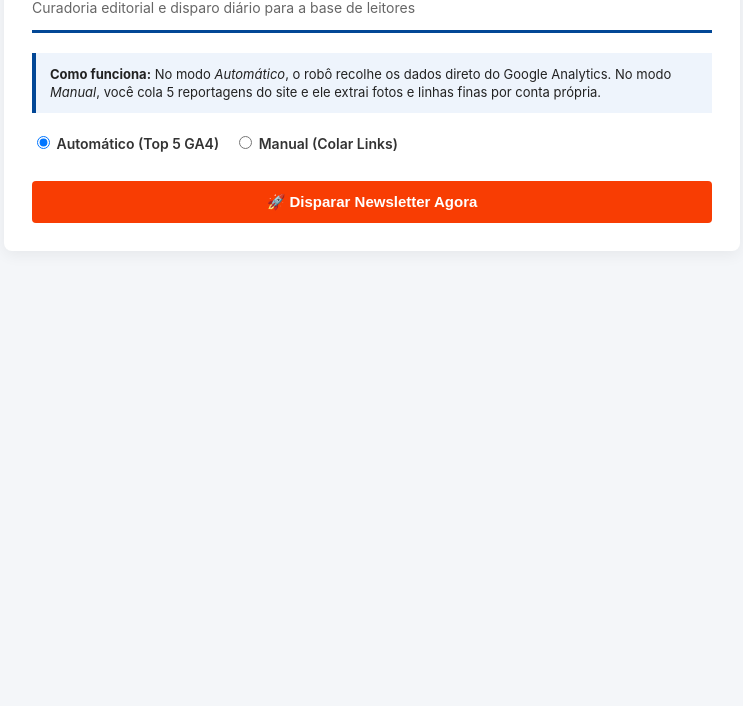
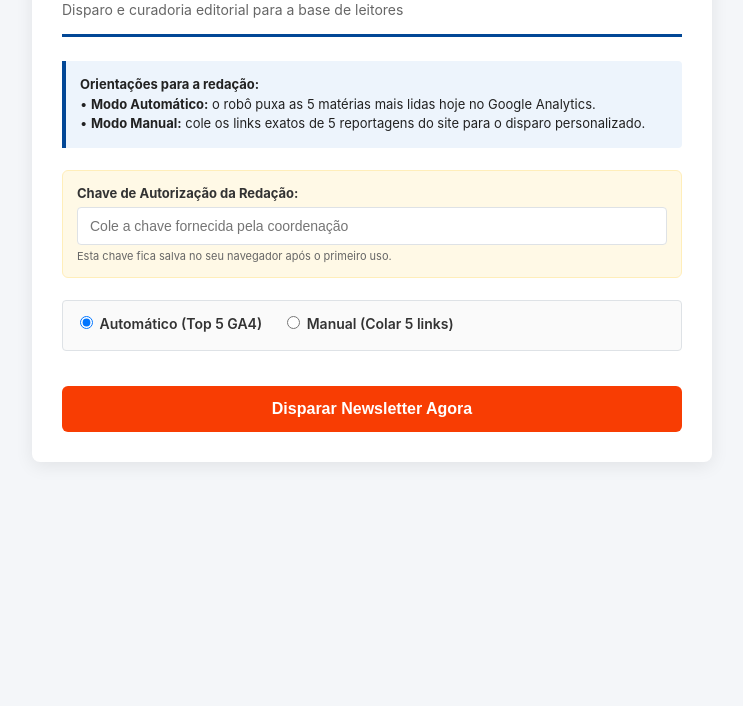
Before and after one commit to cynaramaira/newsletterjamildo, a plain HTML site: page index.html in a window 1280 px wide. Shown: the part 94-800 px from the top of the page, without its empty margins (268-1011 px from the left). Drawn offline with Linux system fonts and the light colour scheme.

Commit message:
Update newsletter interface and functionality

```diff
--- a/index.html
+++ b/index.html
@@ -3,243 +3,327 @@
 <head>
   <meta charset="UTF-8">
   <meta name="viewport" content="width=device-width, initial-scale=1.0">
-  <title>Central da Newsletter | Jamildo.com</title>
+  <title>Central de Disparo da Newsletter | Jamildo.com</title>
   <style>
     :root {
-      --azul: #024796;
-      --laranja: #f83d03;
-      --bg: #f4f6f9;
+      --azul-primario: #024796;
+      --azul-escuro: #013774;
+      --laranja-destaque: #f83d03;
+      --fundo: #f4f6f9;
       --texto: #222222;
+      --borda: #dee2e6;
     }
+
+    * {
+      box-sizing: border-box;
+    }
+
     body {
       font-family: -apple-system, BlinkMacSystemFont, "Segoe UI", Roboto, Arial, sans-serif;
-      background-color: var(--bg);
+      background-color: var(--fundo);
       color: var(--texto);
       margin: 0;
       padding: 30px 15px;
       display: flex;
       justify-content: center;
     }
-    .card {
+
+    .painel {
       background: #ffffff;
       width: 100%;
       max-width: 680px;
       border-radius: 8px;
-      padding: 28px;
-      box-shadow: 0 4px 15px rgba(0,0,0,0.06);
+      padding: 30px;
+      box-shadow: 0 4px 18px rgba(0, 0, 0, 0.08);
     }
-    .header {
-      border-bottom: 3px solid var(--azul);
-      padding-bottom: 14px;
-      margin-bottom: 20px;
+
+    .topo {
+      border-bottom: 3px solid var(--azul-primario);
+      padding-bottom: 16px;
+      margin-bottom: 24px;
     }
+
     h1 {
-      color: var(--azul);
+      color: var(--azul-primario);
       margin: 0 0 6px 0;
       font-size: 24px;
     }
-    p.sub {
-      color: #666;
+
+    p.subtitulo {
+      color: #666666;
       margin: 0;
       font-size: 14px;
     }
-    .info-box {
-      background: #eef4fc;
-      border-left: 4px solid var(--azul);
-      padding: 12px 14px;
+
+    .instrucoes {
+      background: #edf4fc;
+      border-left: 4px solid var(--azul-primario);
+      padding: 14px;
+      border-radius: 0 4px 4px 0;
       font-size: 13px;
-      margin-bottom: 20px;
-      line-height: 1.4;
+      line-height: 1.5;
+      margin-bottom: 22px;
     }
-    .opcao-modo {
-      margin-bottom: 20px;
-      display: flex;
-      gap: 15px;
+
+    .bloco-chave {
+      background-color: #fff9e6;
+      border: 1px solid #ffeeba;
+      border-radius: 6px;
+      padding: 14px;
+      margin-bottom: 22px;
     }
-    label.radio-label {
-      font-weight: 600;
-      font-size: 14px;
-      cursor: pointer;
-    }
+
     .campo {
       margin-bottom: 14px;
     }
+
     label {
       display: block;
       font-size: 13px;
-      font-weight: 600;
-      margin-bottom: 4px;
-      color: #333;
+      font-weight: 700;
+      margin-bottom: 6px;
+      color: #333333;
     }
-    input[type="text"] {
+
+    input[type="text"], input[type="password"] {
       width: 100%;
       padding: 10px 12px;
-      border: 1px solid #ced4da;
+      border: 1px solid var(--borda);
       border-radius: 4px;
       font-size: 14px;
-      box-sizing: border-box;
     }
-    input[type="text"]:focus {
+
+    input[type="text"]:focus, input[type="password"]:focus {
       outline: none;
-      border-color: var(--azul);
+      border-color: var(--azul-primario);
     }
-    .botoes {
-      margin-top: 25px;
+
+    .opcoes-modo {
       display: flex;
-      gap: 10px;
-    }
-    button {
-      flex: 1;
-      padding: 12px;
-      border: none;
-      border-radius: 4px;
-      font-weight: bold;
-      font-size: 15px;
-      cursor: pointer;
-      transition: opacity 0.2s;
-    }
-    button:hover { opacity: 0.9; }
-    button:disabled { opacity: 0.6; cursor: not-allowed; }
-    .btn-publicar {
-      background-color: var(--laranja);
-      color: white;
-    }
-    #status {
-      margin-top: 20px;
+      gap: 20px;
+      margin-bottom: 20px;
+      background: #fafafa;
       padding: 12px;
       border-radius: 4px;
+      border: 1px solid var(--borda);
+    }
+
+    .radio-label {
+      font-size: 14px;
+      font-weight: 600;
+      cursor: pointer;
+    }
+
+    .botao-disparo {
+      width: 100%;
+      background-color: var(--laranja-destaque);
+      color: #ffffff;
+      padding: 14px;
+      border: none;
+      border-radius: 6px;
+      font-size: 16px;
+      font-weight: 700;
+      cursor: pointer;
+      margin-top: 15px;
+      transition: background-color 0.2s ease;
+    }
+
+    .botao-disparo:hover {
+      background-color: #d83402;
+    }
+
+    .botao-disparo:disabled {
+      background-color: #cccccc;
+      cursor: not-allowed;
+    }
+
+    #alerta-status {
       display: none;
+      padding: 14px;
+      border-radius: 4px;
+      margin-top: 20px;
       font-size: 14px;
+      line-height: 1.4;
     }
-    .sucesso { background: #d4edda; color: #155724; border: 1px solid #c3e6cb; }
-    .erro { background: #f8d7da; color: #721c24; border: 1px solid #f5c6cb; }
+
+    .sucesso {
+      background-color: #d4edda;
+      color: #155724;
+      border: 1px solid #c3e6cb;
+    }
+
+    .erro {
+      background-color: #f8d7da;
+      color: #721c24;
+      border: 1px solid #f5c6cb;
+    }
   </style>
 </head>
 <body>
 
-<div class="card">
-  <div class="header">
+<div class="painel">
+  <div class="topo">
     <h1>Central da Newsletter | Jamildo.com</h1>
-    <p class="sub">Curadoria editorial e disparo diário para a base de leitores</p>
+    <p class="subtitulo">Disparo e curadoria editorial para a base de leitores</p>
   </div>
 
-  <div class="info-box">
-    <strong>Como funciona:</strong> No modo <em>Automático</em>, o robô recolhe os dados direto do Google Analytics. No modo <em>Manual</em>, você cola 5 reportagens do site e ele extrai fotos e linhas finas por conta própria.
+  <div class="instrucoes">
+    <strong>Orientações para a redação:</strong><br>
+    &bull; <strong>Modo Automático:</strong> o robô puxa as 5 matérias mais lidas hoje no Google Analytics.<br>
+    &bull; <strong>Modo Manual:</strong> cole os links exatos de 5 reportagens do site para o disparo personalizado.
   </div>
 
-  <div class="opcao-modo">
+  <div class="bloco-chave">
+    <label for="chaveAcesso">Chave de Autorização da Redação:</label>
+    <input type="password" id="chaveAcesso" placeholder="Cole a chave fornecida pela coordenação">
+    <span style="font-size: 11px; color: #666666; display: block; margin-top: 4px;">
+      Esta chave fica salva no seu navegador após o primeiro uso.
+    </span>
+  </div>
+
+  <div class="opcoes-modo">
     <label class="radio-label">
-      <input type="radio" name="modo" value="auto" checked onchange="toggleModo()"> Automático (Top 5 GA4)
+      <input type="radio" name="modo_envio" value="auto" checked onchange="alternarModo()">
+      Automático (Top 5 GA4)
     </label>
     <label class="radio-label">
-      <input type="radio" name="modo" value="manual" onchange="toggleModo()"> Manual (Colar Links)
+      <input type="radio" name="modo_envio" value="manual" onchange="alternarModo()">
+      Manual (Colar 5 links)
     </label>
   </div>
 
-  <div id="links-container" style="display: none;">
+  <div id="secao-links-manuais" style="display: none;">
     <div class="campo">
-      <label>1. Matéria de Capa (Destaque Principal)</label>
-      <input type="text" id="link1" placeholder="https://jamildo.com/politica/...">
+      <label>1. Matéria de Capa (Destaque Principal):</label>
+      <input type="text" id="materia1" placeholder="https://jamildo.com/politica/...">
     </div>
     <div class="campo">
-      <label>2. Segundo Destaque</label>
-      <input type="text" id="link2" placeholder="https://jamildo.com/...">
+      <label>2. Segundo Destaque:</label>
+      <input type="text" id="materia2" placeholder="https://jamildo.com/...">
     </div>
     <div class="campo">
-      <label>3. Terceiro Destaque</label>
-      <input type="text" id="link3" placeholder="https://jamildo.com/...">
+      <label>3. Terceiro Destaque:</label>
+      <input type="text" id="materia3" placeholder="https://jamildo.com/...">
     </div>
     <div class="campo">
-      <label>4. Quarto Destaque</label>
-      <input type="text" id="link4" placeholder="https://jamildo.com/...">
+      <label>4. Quarto Destaque:</label>
+      <input type="text" id="materia4" placeholder="https://jamildo.com/...">
     </div>
     <div class="campo">
-      <label>5. Quinto Destaque</label>
-      <input type="text" id="link5" placeholder="https://jamildo.com/...">
+      <label>5. Quinto Destaque:</label>
+      <input type="text" id="materia5" placeholder="https://jamildo.com/...">
     </div>
   </div>
 
-  <div class="botoes">
-    <button class="btn-publicar" id="btnDisparo" onclick="dispararNewsletter()">
-      🚀 Disparar Newsletter Agora
-    </button>
-  </div>
+  <button class="botao-disparo" id="btnDisparar" onclick="executarDisparo()">
+    Disparar Newsletter Agora
+  </button>
 
-  <div id="status"></div>
+  <div id="alerta-status"></div>
 </div>
 
 <script>
-  // CONFIGURAÇÕES DO GITHUB (Ajuste com os seus dados)
-  const GITHUB_USER = "cynaramaira";
-  const GITHUB_REPO = "newsletter";
-  const WORKFLOW_FILE = "newsletter.yml";
+  // CONFIGURAÇÕES DO REPOSITÓRIO NO GITHUB
+  // Substitua pelos dados da sua conta e do repositório
+  const CONFIG_GITHUB = {
+    usuario: "cynaramaira",
+    repositorio: "newsletter",
+    arquivoWorkflow: "newsletter.yml",
+    branch: "main"
+  };
 
-  // Token pessoal de acesso com permissão de "workflow"
-  // DICA: Você pode criar um Fine-grained Personal Access Token no GitHub só para disparar essa Action
-  const GITHUB_TOKEN = "SEU_GITHUB_PAT_AQUI";
+  // Ao abrir a página, recupera a chave salva anteriormente
+  window.addEventListener("DOMContentLoaded", () => {
+    const chaveSalva = localStorage.getItem("jamildo_newsletter_token");
+    if (chaveSalva) {
+      document.getElementById("chaveAcesso").value = chaveSalva;
+    }
+  });
 
-  function toggleModo() {
-    const isManual = document.querySelector('input[name="modo"]:checked').value === 'manual';
-    document.getElementById('links-container').style.display = isManual ? 'block' : 'none';
+  function alternarModo() {
+    const modoManual = document.querySelector('input[name="modo_envio"]:checked').value === "manual";
+    document.getElementById("secao-links-manuais").style.display = modoManual ? "block" : "none";
   }
 
-  async function dispararNewsletter() {
-    const modo = document.querySelector('input[name="modo"]:checked').value;
-    const statusDiv = document.getElementById('status');
-    const btn = document.getElementById('btnDisparo');
+  async function executarDisparo() {
+    const campoChave = document.getElementById("chaveAcesso");
+    const token = campoChave.value.trim();
+    const painelStatus = document.getElementById("alerta-status");
+    const botao = document.getElementById("btnDisparar");
+    const modo = document.querySelector('input[name="modo_envio"]:checked').value;
 
-    let inputsData = { modo: modo };
+    if (!token) {
+      exibirMensagem("Informe a Chave de Autorização da Redação antes de enviar.", "erro");
+      return;
+    }
 
-    if (modo === 'manual') {
-      const l1 = document.getElementById('link1').value.trim();
-      const l2 = document.getElementById('link2').value.trim();
-      const l3 = document.getElementById('link3').value.trim();
-      const l4 = document.getElementById('link4').value.trim();
-      const l5 = document.getElementById('link5').value.trim();
+    // Salva a chave no navegador para as próximas edições
+    localStorage.setItem("jamildo_newsletter_token", token);
 
-      if (!l1 || !l2 || !l3 || !l4 || !l5) {
-        statusDiv.className = 'erro';
-        statusDiv.style.display = 'block';
-        statusDiv.innerHTML = 'Preencha os 5 links para enviar a edição manual.';
+    let linksColetados = "";
+
+    if (modo === "manual") {
+      const links = [
+        document.getElementById("materia1").value.trim(),
+        document.getElementById("materia2").value.trim(),
+        document.getElementById("materia3").value.trim(),
+        document.getElementById("materia4").value.trim(),
+        document.getElementById("materia5").value.trim()
+      ];
+
+      const todosPreenchidos = links.every(url => url.length > 10);
+      if (!todosPreenchidos) {
+        exibirMensagem("Preencha os 5 links de matérias para autorizar o envio manual.", "erro");
         return;
       }
-      inputsData.links = `${l1},${l2},${l3},${l4},${l5}`;
+
+      linksColetados = links.join(",");
     }
 
-    btn.disabled = true;
-    btn.innerText = "Enviando comando para o robô...";
-    statusDiv.style.display = 'none';
+    botao.disabled = true;
+    botao.innerText = "Enviando comando para o servidor...";
+    painelStatus.style.display = "none";
 
     try {
-      const response = await fetch(`https://api.github.com/repos/${GITHUB_USER}/${GITHUB_REPO}/actions/workflows/${WORKFLOW_FILE}/dispatches`, {
+      const endpoint = `https://api.github.com/repos/${CONFIG_GITHUB.usuario}/${CONFIG_GITHUB.repositorio}/actions/workflows/${CONFIG_GITHUB.arquivoWorkflow}/dispatches`;
+
+      const resposta = await fetch(endpoint, {
         method: "POST",
         headers: {
           "Accept": "application/vnd.github.v3+json",
-          "Authorization": `token ${GITHUB_TOKEN}`,
+          "Authorization": `token ${token}`,
           "Content-Type": "application/json"
         },
         body: JSON.stringify({
-          ref: "main",
-          inputs: inputsData
+          ref: CONFIG_GITHUB.branch,
+          inputs: {
+            modo: modo,
+            links: linksColetados
+          }
         })
       });
 
-      if (response.status === 204) {
-        statusDiv.className = 'sucesso';
-        statusDiv.style.display = 'block';
-        statusDiv.innerHTML = '<strong>Ordem enviada com sucesso!</strong> O robô já iniciou o processo de raspagem e os e-mails estão sendo disparados agora.';
+      if (resposta.status === 204) {
+        exibirMensagem("Comando aceito com sucesso. O GitHub Actions iniciou o processo de raspagem e envio aos inscritos.", "sucesso");
+      } else if (resposta.status === 401 || resposta.status === 403) {
+        exibirMensagem("Chave de autorização inválida ou sem permissão para executar a rotina.", "erro");
       } else {
-        const errData = await response.json();
-        throw new Error(errData.message || "Falha na requisição");
+        const dadosErro = await resposta.json().catch(() => ({}));
+        exibirMensagem(`Falha no acionamento: ${dadosErro.message || "Erro desconhecido"}`, "erro");
       }
-    } catch (err) {
-      statusDiv.className = 'erro';
-      statusDiv.style.display = 'block';
-      statusDiv.innerHTML = `Erro ao acionar disparo: ${err.message}`;
+    } catch (e) {
+      exibirMensagem(`Erro de conexão com o GitHub: ${e.message}`, "erro");
     } finally {
-      btn.disabled = false;
-      btn.innerText = "🚀 Disparar Newsletter Agora";
+      botao.disabled = false;
+      botao.innerText = "Disparar Newsletter Agora";
     }
+  }
+
+  function exibirMensagem(texto, tipo) {
+    const el = document.getElementById("alerta-status");
+    el.className = tipo;
+    el.style.display = "block";
+    el.innerHTML = texto;
   }
 </script>
 </body>
```
